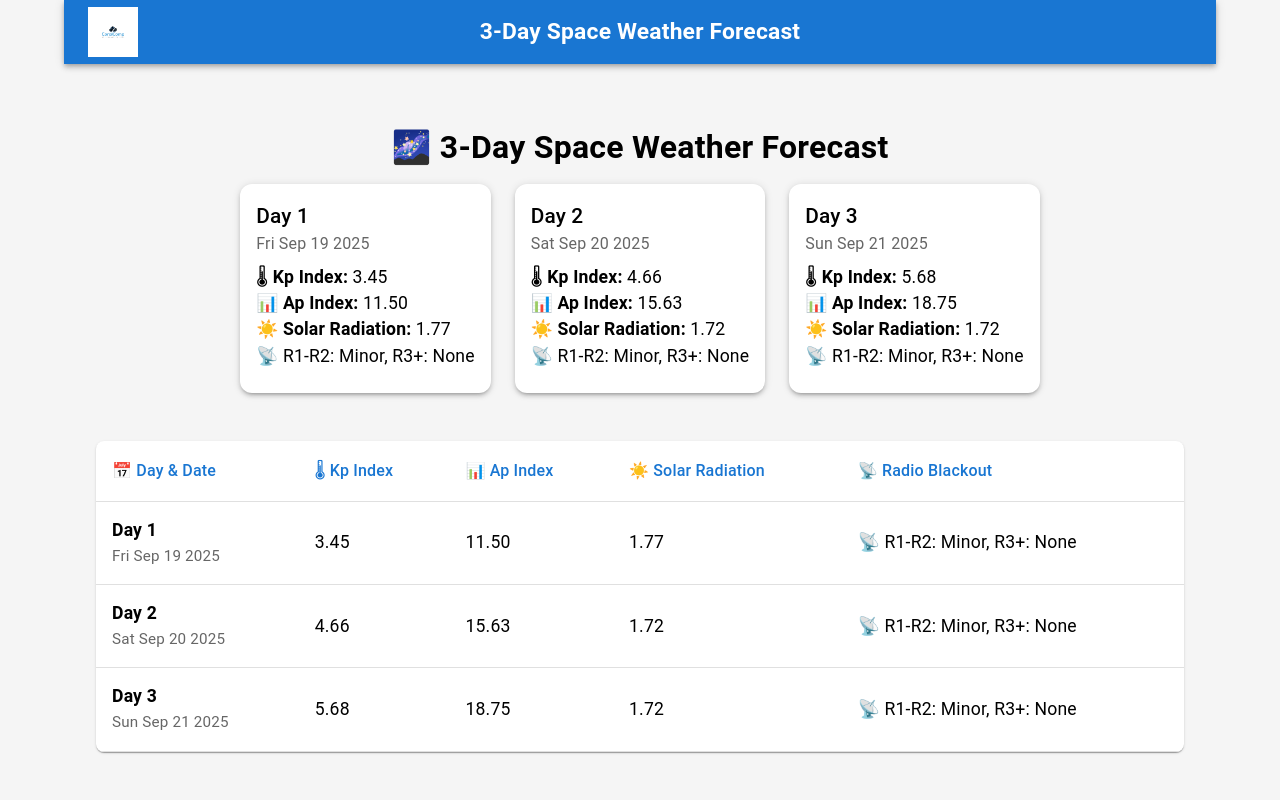
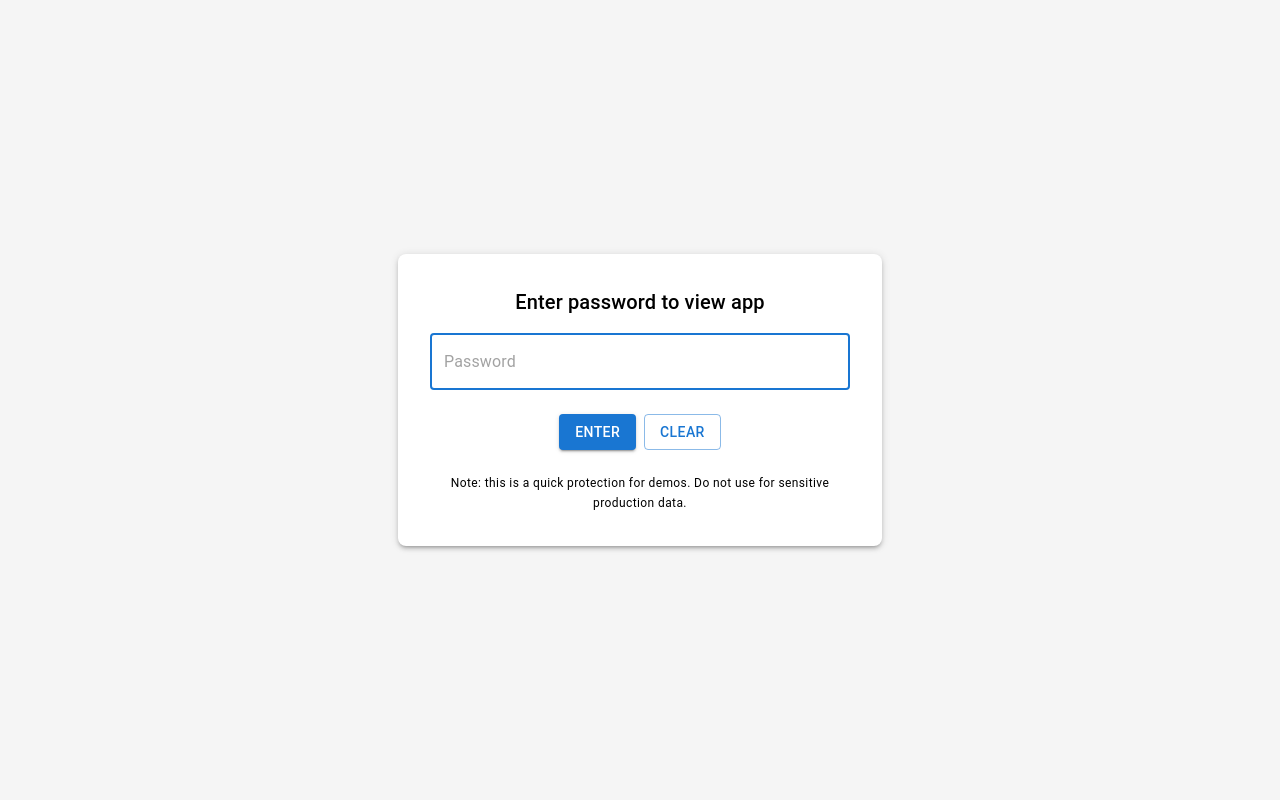
Before and after one commit to muntajib123/space-forecast-app, a React (Create React App) app in the folder frontend/: page / in a window 1280 px wide. Shown: the top 800 px of the page. Built offline with nearby package versions, Linux system fonts and the light colour scheme.

Commit message:
Add client-side password protection to App.js

```diff
--- a/frontend/src/App.js
+++ b/frontend/src/App.js
@@ -1,4 +1,4 @@
-// App.js
+// frontend/src/App.js
 import React, { useEffect, useState } from 'react';
 import ForecastDisplay from './components/ForecastDisplay';
 import ForecastGraphs from './components/ForecastGraphs';
@@ -11,12 +11,45 @@ import {
   CircularProgress,
   Box,
   AppBar,
-  Toolbar
+  Toolbar,
+  TextField,
+  Button
 } from '@mui/material';
 
 import { createTheme, ThemeProvider } from '@mui/material/styles';
 
 function App() {
+  // Password: try to read from build-time env var (set REACT_APP_SITE_PASSWORD in Vercel)
+  // If not set, change the default string below (but do not commit secrets to git).
+  const PASSWORD = process.env.REACT_APP_SITE_PASSWORD || 'coral-secret-2025';
+
+  // --- auth state for the simple client-side gate ---
+  const [unlocked, setUnlocked] = useState(false);
+  const [pwInput, setPwInput] = useState("");
+
+  // check sessionStorage on load
+  useEffect(() => {
+    try {
+      const ok = sessionStorage.getItem("site_auth") === PASSWORD;
+      if (ok) setUnlocked(true);
+    } catch (e) {
+      // sessionStorage might not be available in some contexts
+    }
+  }, [PASSWORD]);
+
+  const submitPassword = (e) => {
+    e.preventDefault();
+    if (pwInput === PASSWORD) {
+      try {
+        sessionStorage.setItem("site_auth", PASSWORD);
+      } catch (err) {}
+      setUnlocked(true);
+    } else {
+      alert("Wrong password");
+    }
+  };
+
+  // --- your existing forecast state & logic (unchanged) ---
   const [forecastData, setForecastData] = useState([]);
   const [kpHourly, setKpHourly] = useState([]);
   const [apHourly, setApHourly] = useState([]);
@@ -90,6 +123,55 @@ function App() {
     setForecastData(formattedData);
   }, []);
 
+  // If not unlocked show the password form
+  if (!unlocked) {
+    return (
+      <Box
+        sx={{
+          minHeight: "100vh",
+          display: "grid",
+          placeItems: "center",
+          bgcolor: "#f5f5f5",
+          px: 2
+        }}
+      >
+        <Box
+          component="form"
+          onSubmit={submitPassword}
+          sx={{
+            width: "100%",
+            maxWidth: 420,
+            p: 4,
+            borderRadius: 2,
+            boxShadow: 3,
+            bgcolor: "white",
+            display: "flex",
+            flexDirection: "column",
+            gap: 2
+          }}
+        >
+          <Typography variant="h6" align="center">Enter password to view app</Typography>
+          <TextField
+            type="password"
+            placeholder="Password"
+            value={pwInput}
+            onChange={(e) => setPwInput(e.target.value)}
+            fullWidth
+            autoFocus
+          />
+          <Box sx={{ display: "flex", gap: 1, justifyContent: "center", mt: 1 }}>
+            <Button variant="contained" type="submit">Enter</Button>
+            <Button variant="outlined" onClick={() => { setPwInput(""); }}>Clear</Button>
+          </Box>
+          <Typography variant="caption" align="center" sx={{ mt: 1 }}>
+            Note: this is a quick protection for demos. Do not use for sensitive production data.
+          </Typography>
+        </Box>
+      </Box>
+    );
+  }
+
+  // --- normal app render once unlocked ---
   return (
     <ThemeProvider theme={lightTheme}>
       <Container maxWidth="lg">
```
